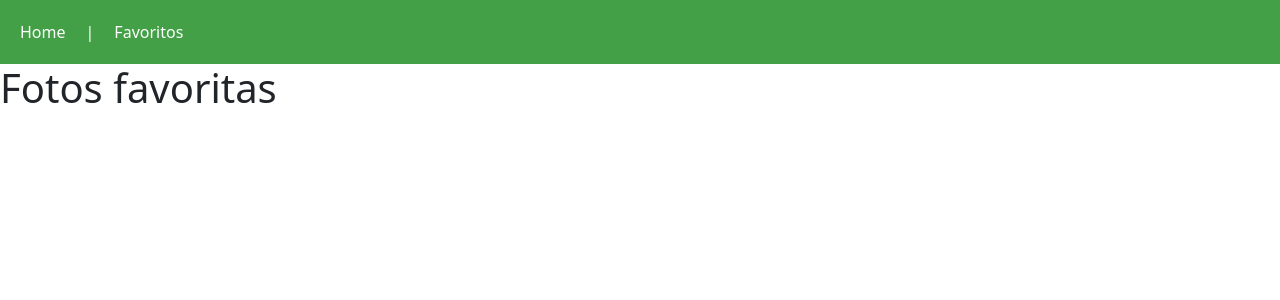
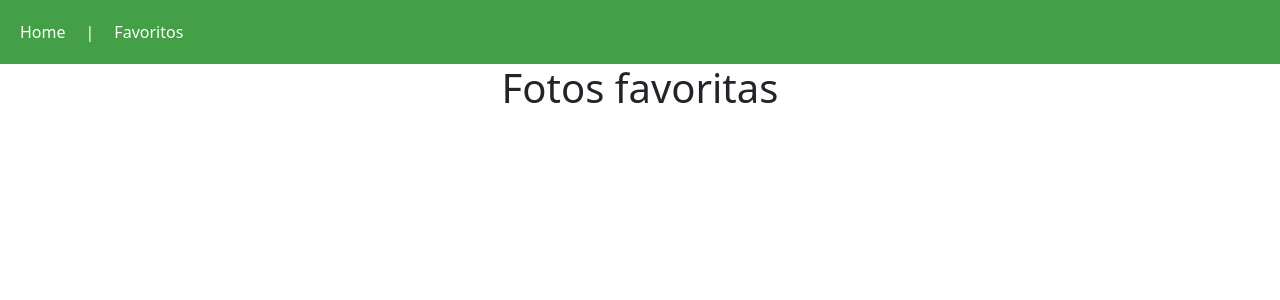
Before and after one commit to Edisonven/Natural_Pic_React, a React (Vite) app: page /favoritos in a window 1280 px wide. Shown: the top 300 px of the page. Built offline with nearby package versions, Linux system fonts and the light colour scheme.

Commit message:
Creando función de petición a api

```diff
--- a/src/App.jsx
+++ b/src/App.jsx
@@ -3,13 +3,25 @@ import Navbar from "./components/Navbar";
 import Favorites from "./views/Favorites";
 import Home from "./views/Home";
 import "bootstrap/dist/css/bootstrap.min.css";
-import {array} from "./components/array"
+import { useEffect, useState } from "react";
 
-const PHOTO_URL = array;
-
-console.log(PHOTO_URL)
+const PHOTO_URL = "/photos.json";
 
 const App = () => {
+  const [appiData, setApiData] = useState([]);
+
+  const getInfoApi = async () => {
+    const respuesta = await fetch(PHOTO_URL);
+    const { photos } = await respuesta.json();
+    setApiData(photos);
+  };
+
+  useEffect(() => {
+    getInfoApi();
+  }, []);
+
+  console.log(appiData);
+
   return (
     <div>
       <Navbar />
--- a/src/index.css
+++ b/src/index.css
@@ -33,7 +33,9 @@ a {
   display: grid;
   gap: 10px;
 }
-
+.gallery__title {
+  text-align: center;
+}
 .grid-columns-5 {
   grid-template-columns: repeat(5, 1fr);
 }
--- a/src/views/Favorites.jsx
+++ b/src/views/Favorites.jsx
@@ -1,7 +1,7 @@
 const Favorites = () => {
   return (
     <div>
-      <h1>Fotos favoritas</h1>
+      <h1 className="gallery__title">Fotos favoritas</h1>
       <div className="p-3 gallery grid-columns-4"></div>
     </div>
   );
```
